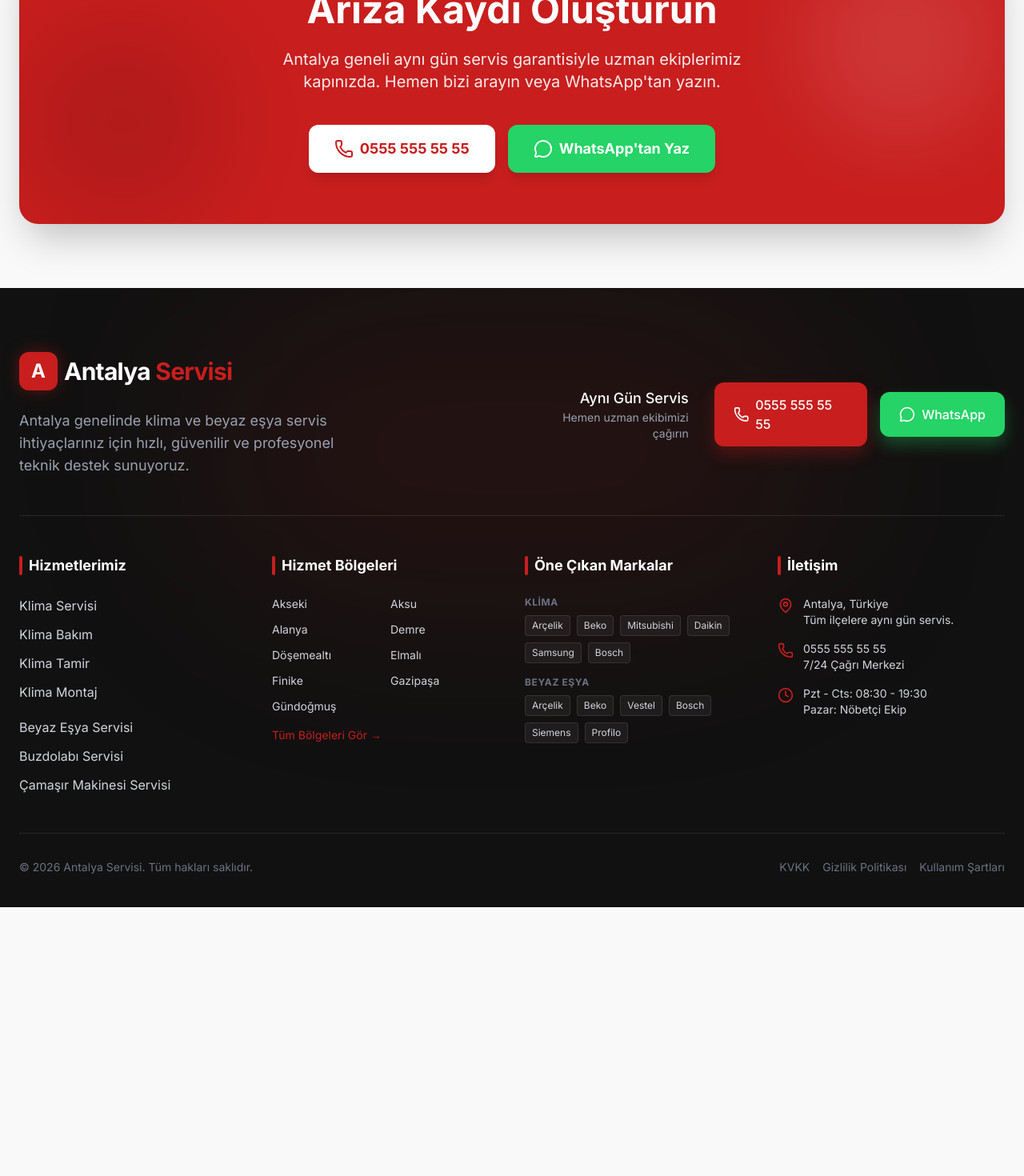
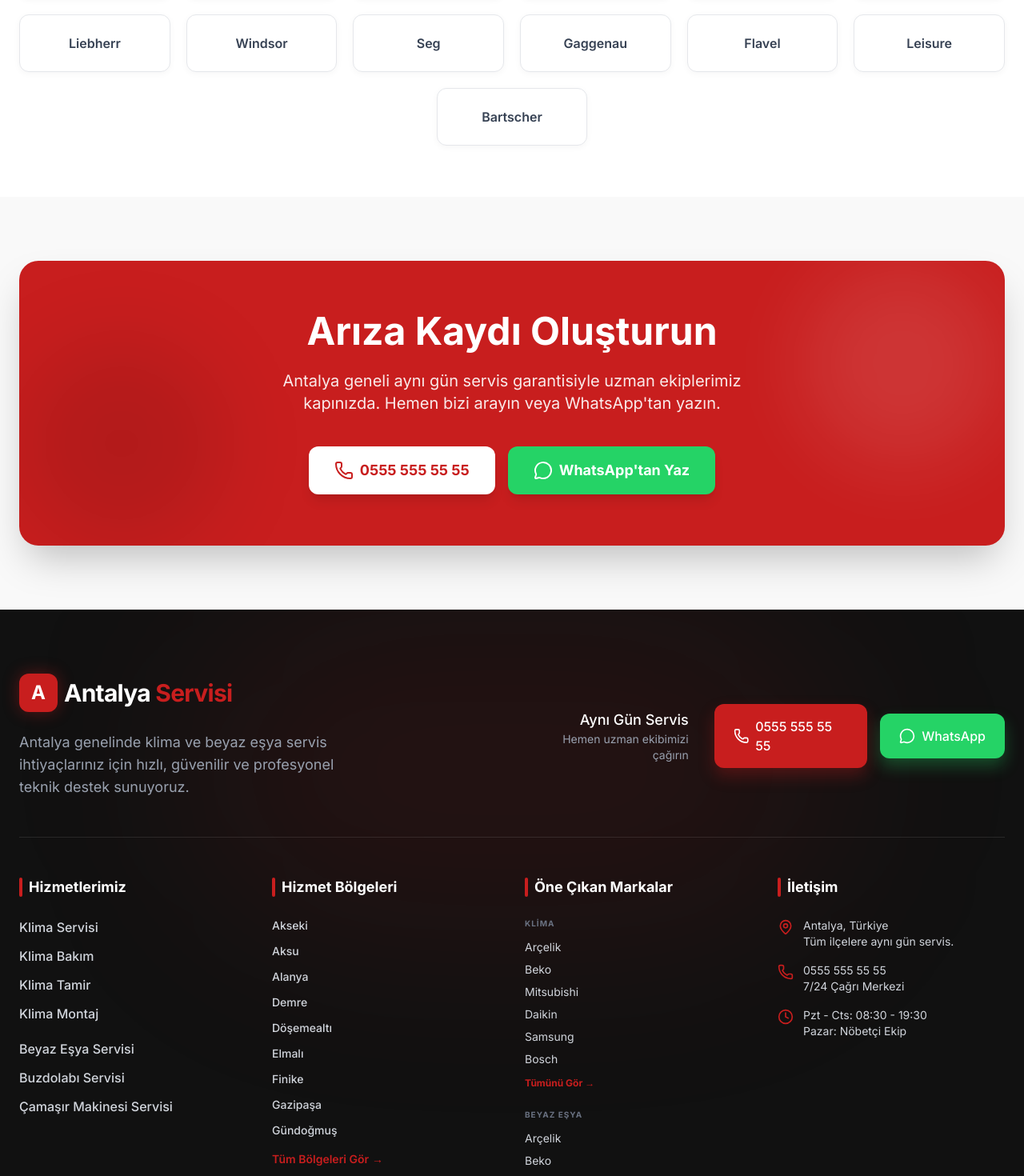
Before and after one commit to aysenur-kaya/antalya-klima-service, a Next.js app: page /beyaz-esya-markalari in a window 1280 px wide. Shown: the part 1160-2630 px from the top of the page at 80% size. Before the commit the page ends 2294 px from the top, so only its background shows below. Built offline with nearby package versions, Linux system fonts and the light colour scheme.

Commit message:
refine brand grids footer and mobile ui

```diff
--- a/src/app/beyaz-esya-markalari/page.tsx
+++ b/src/app/beyaz-esya-markalari/page.tsx
@@ -39,16 +39,18 @@
           <p className="text-center text-gray-500 mb-10 text-sm">
             Toplam <strong className="text-brand-dark">{beyazEsyaMarkalari.length}</strong> beyaz eşya markasında yetkili servis
           </p>
-          <div className="flex flex-wrap justify-center gap-3 md:gap-4">
+          <div className="flex flex-wrap justify-center -m-1.5 md:-m-2 lg:-m-2.5">
             {beyazEsyaMarkalari.map((brand) => (
-              <Link
-                key={brand.slug}
-                href={`/antalya/${brand.slug}-beyaz-esya-servisi`}
-                className="group relative px-5 py-3 bg-white border border-gray-200 rounded-xl shadow-sm hover:border-brand-red hover:shadow-lg hover:text-brand-red font-medium text-gray-700 transition-all text-sm md:text-base flex items-center gap-2"
-              >
-                <span>{brand.name}</span>
-                <ArrowRight className="w-3.5 h-3.5 opacity-0 group-hover:opacity-100 -translate-x-1 group-hover:translate-x-0 transition-all text-brand-red" />
-              </Link>
+              <div key={brand.slug} className="p-1.5 md:p-2 lg:p-2.5 w-1/2 sm:w-1/3 md:w-1/4 lg:w-1/5 xl:w-1/6">
+                <Link
+                  href={`/antalya/${brand.slug}-beyaz-esya-servisi`}
+                  className="flex items-center justify-center text-center px-3 py-3 md:py-5 min-h-[56px] md:min-h-[72px] bg-white border border-gray-200 rounded-xl shadow-[0_2px_8px_rgba(0,0,0,0.04)] hover:border-brand-red/40 hover:shadow-[0_10px_25px_rgba(0,0,0,0.08)] hover:text-brand-red font-semibold text-gray-700 transition-all text-xs md:text-base group h-full w-full"
+                >
+                  <span className="transition-transform group-hover:scale-105">
+                    {brand.name}
+                  </span>
+                </Link>
+              </div>
             ))}
           </div>
         </div>
--- a/src/app/klima-markalari/page.tsx
+++ b/src/app/klima-markalari/page.tsx
@@ -39,16 +39,18 @@
           <p className="text-center text-gray-500 mb-10 text-sm">
             Toplam <strong className="text-brand-dark">{klimaMarkalari.length}</strong> klima markasında yetkili servis
           </p>
-          <div className="flex flex-wrap justify-center gap-3 md:gap-4">
+          <div className="flex flex-wrap justify-center -m-1.5 md:-m-2 lg:-m-2.5">
             {klimaMarkalari.map((brand) => (
-              <Link
-                key={brand.slug}
-                href={`/antalya/${brand.slug}-klima-servisi`}
-                className="group relative px-5 py-3 bg-white border border-gray-200 rounded-xl shadow-sm hover:border-brand-red hover:shadow-lg hover:text-brand-red font-medium text-gray-700 transition-all text-sm md:text-base flex items-center gap-2"
-              >
-                <span>{brand.name}</span>
-                <ArrowRight className="w-3.5 h-3.5 opacity-0 group-hover:opacity-100 -translate-x-1 group-hover:translate-x-0 transition-all text-brand-red" />
-              </Link>
+              <div key={brand.slug} className="p-1.5 md:p-2 lg:p-2.5 w-1/2 sm:w-1/3 md:w-1/4 lg:w-1/5 xl:w-1/6">
+                <Link
+                  href={`/antalya/${brand.slug}-klima-servisi`}
+                  className="flex items-center justify-center text-center px-3 py-3 md:py-5 min-h-[56px] md:min-h-[72px] bg-white border border-gray-200 rounded-xl shadow-[0_2px_8px_rgba(0,0,0,0.04)] hover:border-brand-red/40 hover:shadow-[0_10px_25px_rgba(0,0,0,0.08)] hover:text-brand-red font-semibold text-gray-700 transition-all text-xs md:text-base group h-full w-full"
+                >
+                  <span className="transition-transform group-hover:scale-105">
+                    {brand.name}
+                  </span>
+                </Link>
+              </div>
             ))}
           </div>
         </div>
--- a/src/components/layout/Footer.tsx
+++ b/src/components/layout/Footer.tsx
@@ -1,6 +1,7 @@
 import Link from "next/link";
 import { Phone, MessageCircle, MapPin, Clock } from "lucide-react";
 import { hizmetTipleri, ilceler, klimaMarkalari, beyazEsyaMarkalari } from "@/lib/data";
+import { cn } from "@/lib/utils";
 import { CONTACT_INFO } from "@/lib/constants";
 
 export default function Footer() {
@@ -57,14 +58,21 @@
               Hizmetlerimiz
             </h4>
             <ul className="flex flex-col gap-3">
-              <li><Link href="/klima-servisi" className="hover:text-brand-red hover:pl-2 transition-all inline-block">Klima Servisi</Link></li>
-              <li><Link href="/klima-bakim-servisi" className="hover:text-brand-red hover:pl-2 transition-all inline-block">Klima Bakım</Link></li>
-              <li><Link href="/klima-tamir-servisi" className="hover:text-brand-red hover:pl-2 transition-all inline-block">Klima Tamir</Link></li>
-              <li><Link href="/klima-montaj-servisi" className="hover:text-brand-red hover:pl-2 transition-all inline-block">Klima Montaj</Link></li>
-              <li className="mt-2"><Link href="/beyaz-esya-servisi" className="hover:text-brand-red hover:pl-2 transition-all inline-block">Beyaz Eşya Servisi</Link></li>
-              <li><Link href="/buzdolabi-servisi" className="hover:text-brand-red hover:pl-2 transition-all inline-block">Buzdolabı Servisi</Link></li>
-              <li><Link href="/camasir-makinesi-servisi" className="hover:text-brand-red hover:pl-2 transition-all inline-block">Çamaşır Makinesi Servisi</Link></li>
+              <li><Link href="/klima-servisi" className="hover:text-brand-red transition-all inline-block font-medium">Klima Servisi</Link></li>
+              <li><Link href="/klima-bakim-servisi" className="hover:text-brand-red transition-all inline-block font-medium">Klima Bakım</Link></li>
+              <li><Link href="/klima-tamir-servisi" className="hover:text-brand-red transition-all inline-block font-medium">Klima Tamir</Link></li>
+              <li className={cn("hidden md:block")}><Link href="/klima-montaj-servisi" className="hover:text-brand-red transition-all inline-block font-medium">Klima Montaj</Link></li>
+              <li className="mt-2"><Link href="/beyaz-esya-servisi" className="hover:text-brand-red transition-all inline-block font-medium">Beyaz Eşya Servisi</Link></li>
+              <li><Link href="/buzdolabi-servisi" className="hover:text-brand-red transition-all inline-block font-medium">Buzdolabı Servisi</Link></li>
+              <li className={cn("hidden md:block")}><Link href="/camasir-makinesi-servisi" className="hover:text-brand-red transition-all inline-block font-medium">Çamaşır Makinesi Servisi</Link></li>
             </ul>
+            <a
+              href="#hizmetler"
+              className="group inline-flex items-center mt-4 text-sm font-semibold text-brand-red hover:text-red-400 transition-colors md:hidden"
+            >
+              Tüm Hizmetleri Gör
+              <span className="ml-1 transition-transform group-hover:translate-x-1">&rarr;</span>
+            </a>
           </div>
 
           {/* Hizmet Bölgeleri */}
@@ -73,20 +81,27 @@
               <span className="w-1 h-6 bg-brand-red rounded-full"></span>
               Hizmet Bölgeleri
             </h4>
-            <div className="grid grid-cols-2 gap-3">
-              {popularIlceler.map(ilce => (
+            <div className="flex flex-col gap-3">
+              {popularIlceler.map((ilce, index) => (
                 <Link
                   key={ilce.slug}
                   href={`/${ilce.slug}-klima-servisi`}
-                  className="hover:text-brand-red transition-colors text-sm"
+                  className={cn(
+                    "hover:text-brand-red transition-colors text-sm font-medium",
+                    index >= 3 ? "hidden md:block" : "block"
+                  )}
                 >
                   {ilce.name}
                 </Link>
               ))}
             </div>
-            <Link href="/" className="inline-block mt-4 text-sm text-brand-red hover:text-red-400">
-              Tüm Bölgeleri Gör &rarr;
-            </Link>
+            <a
+              href="#tum-bolgeler"
+              className="group inline-flex items-center mt-4 text-sm font-semibold text-brand-red hover:text-red-400 transition-colors"
+            >
+              Tüm Bölgeleri Gör
+              <span className="ml-1 transition-transform group-hover:translate-x-1">&rarr;</span>
+            </a>
           </div>
 
           {/* Markalar */}
@@ -95,25 +110,39 @@
               <span className="w-1 h-6 bg-brand-red rounded-full"></span>
               Öne Çıkan Markalar
             </h4>
-            <div className="flex flex-col gap-4">
+            <div className="flex flex-col gap-6">
               <div>
-                <p className="text-xs text-gray-500 uppercase font-bold mb-2 tracking-wider">Klima</p>
-                <div className="flex flex-wrap gap-2">
+                <p className="text-[10px] text-gray-500 uppercase font-bold mb-3 tracking-widest">Klima</p>
+                <div className="grid grid-cols-2 lg:grid-cols-2 gap-2 md:flex md:flex-col md:gap-2">
                   {popularKlimaMarkalari.map((b, index) => (
-                    <Link key={`footer-klima-${b.slug}-${index}`} href={`/antalya/${b.slug}-klima-servisi`} className="text-xs border border-white/10 hover:border-brand-red hover:text-white px-2 py-1 rounded transition-colors bg-white/5">
+                    <Link
+                      key={`footer-klima-${b.slug}-${index}`}
+                      href={`/antalya/${b.slug}-klima-servisi`}
+                      className={`text-sm hover:text-brand-red transition-colors ${index >= 3 ? "hidden md:block" : "block"}`}
+                    >
                       {b.name}
                     </Link>
                   ))}
+                  <Link href="/klima-markalari" className="text-xs font-bold text-brand-red hover:text-red-400 mt-1">
+                    Tümünü Gör &rarr;
+                  </Link>
                 </div>
               </div>
               <div>
-                <p className="text-xs text-gray-500 uppercase font-bold mb-2 tracking-wider">Beyaz Eşya</p>
-                <div className="flex flex-wrap gap-2">
+                <p className="text-[10px] text-gray-500 uppercase font-bold mb-3 tracking-widest">Beyaz Eşya</p>
+                <div className="grid grid-cols-2 lg:grid-cols-2 gap-2 md:flex md:flex-col md:gap-2">
                   {popularBeyazEsyaMarkalari.map((b, index) => (
-                    <Link key={`footer-beyaz-${b.slug}-${index}`} href={`/antalya/${b.slug}-beyaz-esya-servisi`} className="text-xs border border-white/10 hover:border-brand-red hover:text-white px-2 py-1 rounded transition-colors bg-white/5">
+                    <Link
+                      key={`footer-beyaz-${b.slug}-${index}`}
+                      href={`/antalya/${b.slug}-beyaz-esya-servisi`}
+                      className={`text-sm hover:text-brand-red transition-colors ${index >= 3 ? "hidden md:block" : "block"}`}
+                    >
                       {b.name}
                     </Link>
                   ))}
+                  <Link href="/beyaz-esya-markalari" className="text-xs font-bold text-brand-red hover:text-red-400 mt-1">
+                    Tümünü Gör &rarr;
+                  </Link>
                 </div>
               </div>
             </div>
--- a/src/components/sections/ServiceCards.tsx
+++ b/src/components/sections/ServiceCards.tsx
@@ -65,7 +65,7 @@
   const filteredServices = type ? services.filter(s => s.type === type) : services;
 
   return (
-    <section className="py-20 bg-white">
+    <section id="hizmetler" className="py-20 bg-white">
       <div className="container mx-auto px-4 md:px-6">
         <div className="text-center mb-12">
           <h2 className="text-3xl md:text-4xl font-bold text-brand-dark mb-4">
```
Also changed, not shown: src/components/layout/Header.tsx (+21 -19 lines), src/components/sections/BrandGrid.tsx (+48 -6 lines), src/components/sections/LocationGrid.tsx (+6 -6 lines).
